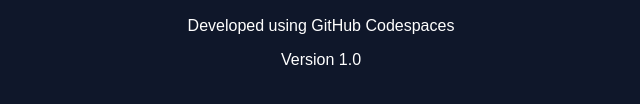
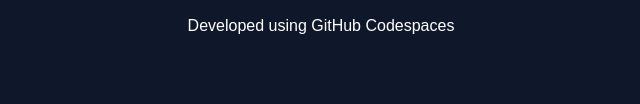
Before and after one commit to mhugoAdentis/hello-world, a plain HTML site: page index.html in a window 1280 px wide. Shown: the part 326-430 px from the top of the page, 319-959 px from the left. Drawn offline with Linux system fonts and the light colour scheme.

Commit message:
Delete wrong version tag

```diff
--- a/index.html
+++ b/index.html
@@ -23,6 +23,5 @@
     <p>Version 2.0 - Automatically delivered by GitHub Actions!</p>
     <h2>My First CI/CD Pipeline</h2>
     <p>Developed using GitHub Codespaces</p>
-    <p>Version 1.0</p>
 </body>
 </html>
```
